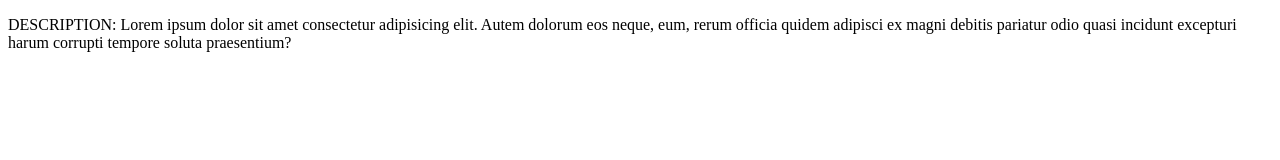
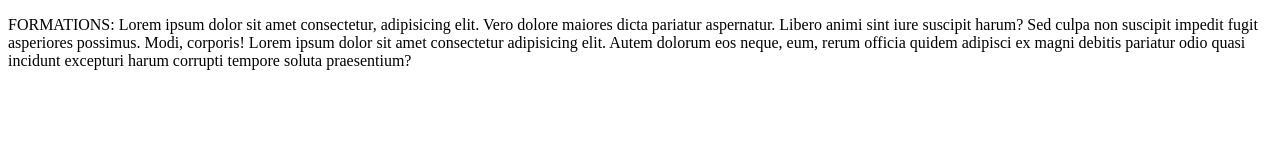
Before and after one commit to Preci01/git-mon-cv, a plain HTML site: page index.html in a window 1280 px wide. Drawn offline with Linux system fonts and the light colour scheme.

Commit message:
mise en place de la section formations

```diff
--- a/index.html
+++ b/index.html
@@ -6,12 +6,13 @@
     <meta name="viewport" content="width=device-width, initial-scale=1.0">
     <link rel="stylesheet" href="style.css">
     <title>
-        DESCRIPTION
+        FORMATIONS
     </title>
 </head>
 <body>
     <p>
-        DESCRIPTION:
+        FORMATIONS:
+        Lorem ipsum dolor sit amet consectetur, adipisicing elit. Vero dolore maiores dicta pariatur aspernatur. Libero animi sint iure suscipit harum? Sed culpa non suscipit impedit fugit asperiores possimus. Modi, corporis!
         Lorem ipsum dolor sit amet consectetur adipisicing elit. Autem dolorum eos neque, eum, rerum officia quidem adipisci ex magni debitis pariatur odio quasi incidunt excepturi harum corrupti tempore soluta praesentium?
     </p>
 </body>
```
